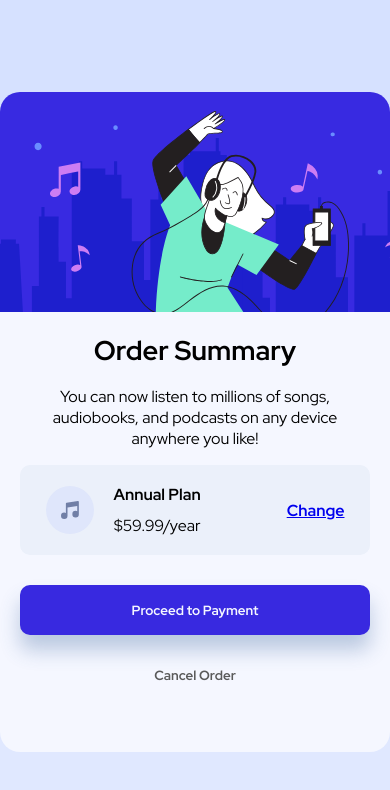
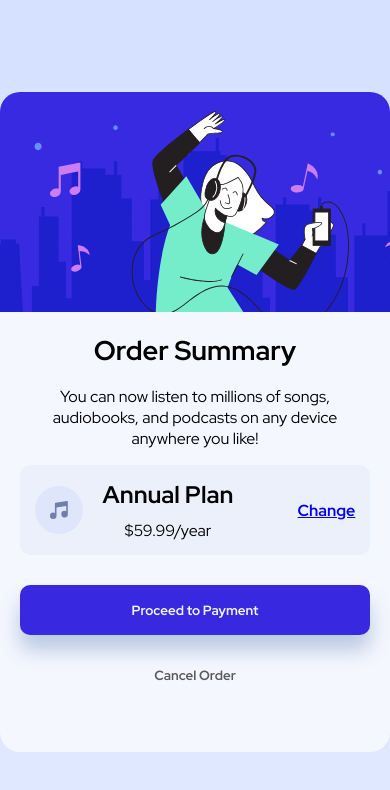
Before and after one commit to QZheng16/Challenge1, a plain HTML site: page index.html in a window 390 px wide. Drawn offline with Linux system fonts and the light colour scheme.

Commit message:
more mobile updates

```diff
--- a/index.html
+++ b/index.html
@@ -33,9 +33,9 @@
         <div class="plan-box">
 
           <div class="plan-box-content">
-            <img class = "music-icon" src="images/icon-music.svg" alt="music-icon">
+            <img class = "music-icon" src="images/icon-music.svg" alt="" aria-hidden="true">
             <div class="plan-box-pricing">
-              <h4>Annual Plan</h4>
+              <h2>Annual Plan</h2>
               <p>$59.99/year</p>
             </div>
           </div>
--- a/styles.css
+++ b/styles.css
@@ -15,8 +15,6 @@ body{
     background-size: 100%;
     margin: 0;
     height: 100vh;
-
-
     display: flex;
     align-items: center;
     justify-content: center;
```
